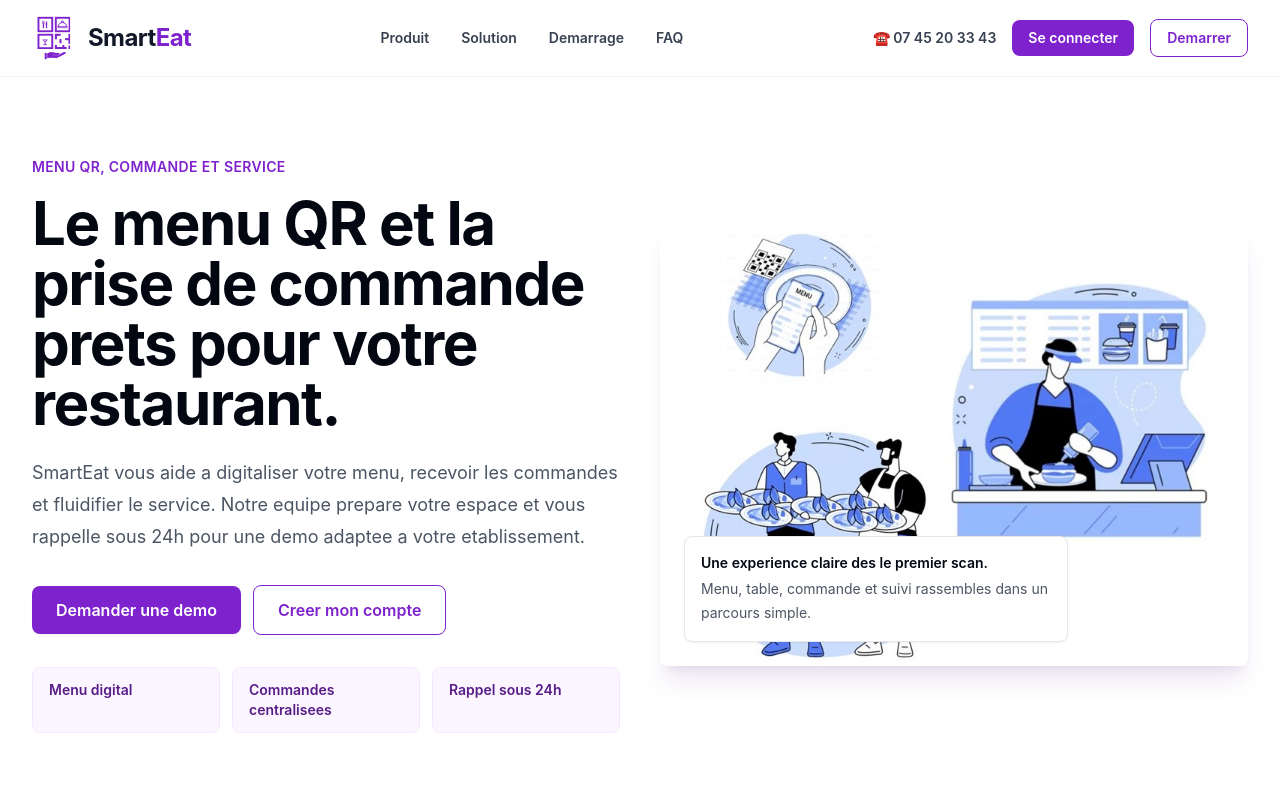
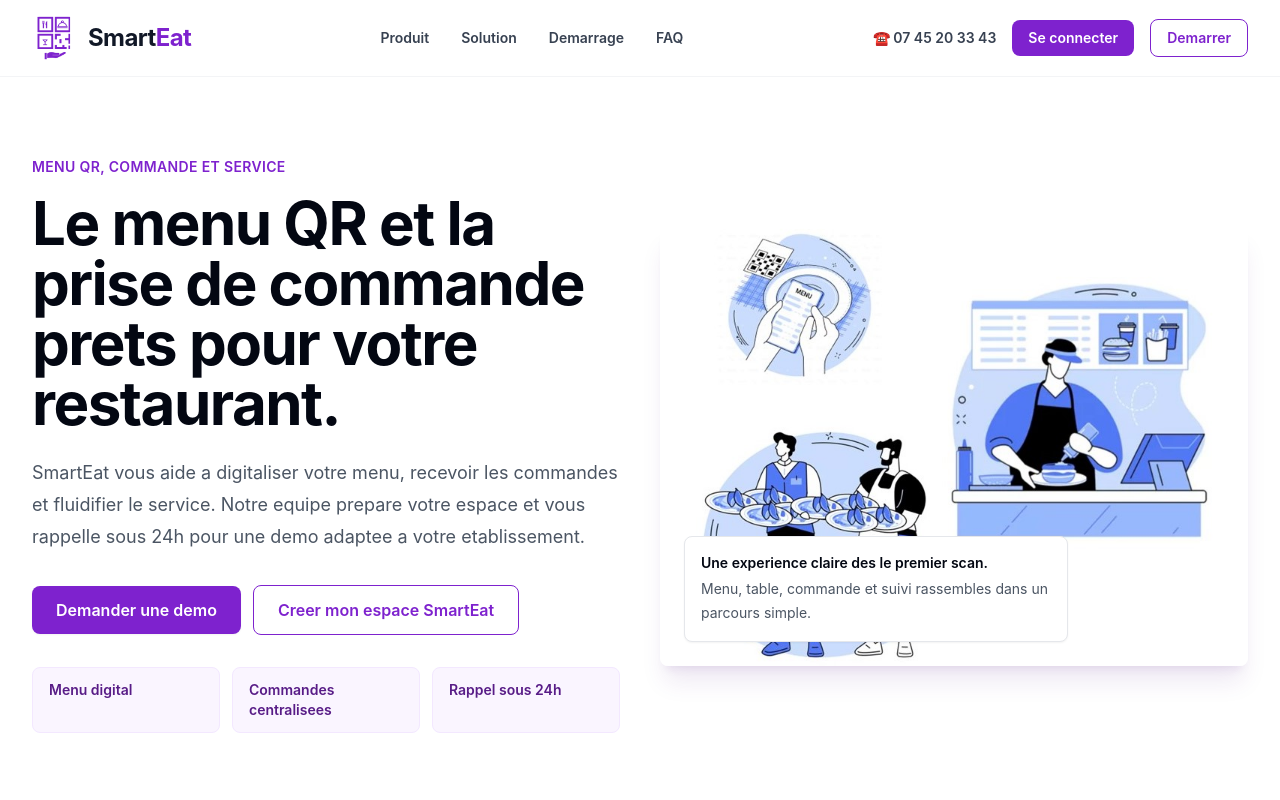
Before and after one commit to SuperJumper404/webmarketing_smarteat, a Nuxt app: page / in a window 1280 px wide. Shown: the top 800 px of the page. Built offline with nearby package versions, Linux system fonts and the light colour scheme; what taos would draw is missing.

Commit message:
feat: make marketing CTA labels configurable

```diff
--- a/app.vue
+++ b/app.vue
@@ -455,7 +455,7 @@
   {
     question: "Les deux boutons font-ils la meme chose ?",
     answer:
-      "Oui. Demander une demo et Creer mon compte ouvrent le meme onboarding, avec une intention differente pour notre equipe.",
+      "Oui. Demander une demo et Creer mon espace SmartEat ouvrent le meme onboarding, avec une intention differente pour notre equipe.",
   },
 ];
 </script>
--- a/components/MarketingCta.vue
+++ b/components/MarketingCta.vue
@@ -1,24 +1,35 @@
 <template>
-  <div class="flex flex-col gap-3 sm:flex-row sm:items-center" :class="centered ? 'sm:justify-center' : ''">
+  <div
+    class="flex flex-col gap-3 sm:flex-row sm:items-center"
+    :class="centered ? 'sm:justify-center' : ''"
+  >
     <button
       type="button"
       class="rounded-lg bg-primary-700 px-6 py-3 text-base font-semibold text-white shadow-sm transition hover:bg-primary-800 focus:outline-none focus:ring-4 focus:ring-primary-200"
       @click="$emit('select', 'demo')"
     >
-      Demander une demo
+      {{ primaryLabel }}
     </button>
     <button
       type="button"
       class="rounded-lg border border-primary-700 px-6 py-3 text-base font-semibold text-primary-700 transition hover:bg-primary-50 focus:outline-none focus:ring-4 focus:ring-primary-100"
       @click="$emit('select', 'account')"
     >
-      Creer mon compte
+      {{ secondaryLabel }}
     </button>
   </div>
 </template>
 
 <script setup>
 defineProps({
+  primaryLabel: {
+    type: String,
+    default: "Demander une demo",
+  },
+  secondaryLabel: {
+    type: String,
+    default: "Creer mon espace SmartEat",
+  },
   centered: {
     type: Boolean,
     default: false,
```
